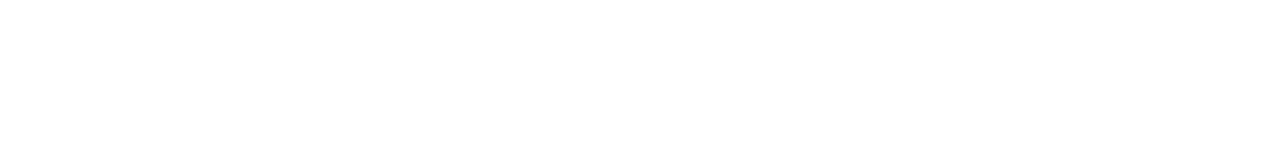
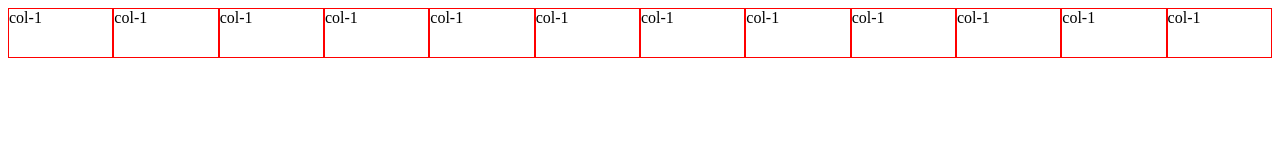
Before and after one commit to kinamartinez/Shoestrap, a plain HTML site: page index.html in a window 1280 px wide. Drawn offline with Linux system fonts and the light colour scheme.

Commit message:
some changes

```diff
--- a/Shoestrap.css
+++ b/Shoestrap.css
@@ -0,0 +1,21 @@
+.col-1 {
+    float: left;
+    width: 8.33333333%;
+}
+
+* {
+    -webkit-box-sizing: border-box;
+    -moz-box-sizing: border-box;
+    box-sizing: border-box;
+}
+
+.row:before {
+    display: table;
+    content: "";
+}
+
+.row:after {
+    display: table;
+    content: "";
+    clear: both;
+}
--- a/index.html
+++ b/index.html
@@ -10,5 +10,18 @@
 </head>
 <body>
 
+<div class=" col-1">col-1</div>
+<div class=" col-1">col-1</div>
+<div class=" col-1">col-1</div>
+<div class=" col-1">col-1</div>
+<div class=" col-1">col-1</div>
+<div class=" col-1">col-1</div>
+<div class=" col-1">col-1</div>
+<div class=" col-1">col-1</div>
+<div class=" col-1">col-1</div>
+<div class=" col-1">col-1</div>
+<div class=" col-1">col-1</div>
+<div class=" col-1">col-1</div>
+
 </body>
 </html>
--- a/style.css
+++ b/style.css
@@ -0,0 +1,4 @@
+div {
+    height: 50px;
+    border: 1px solid red;
+}
```
